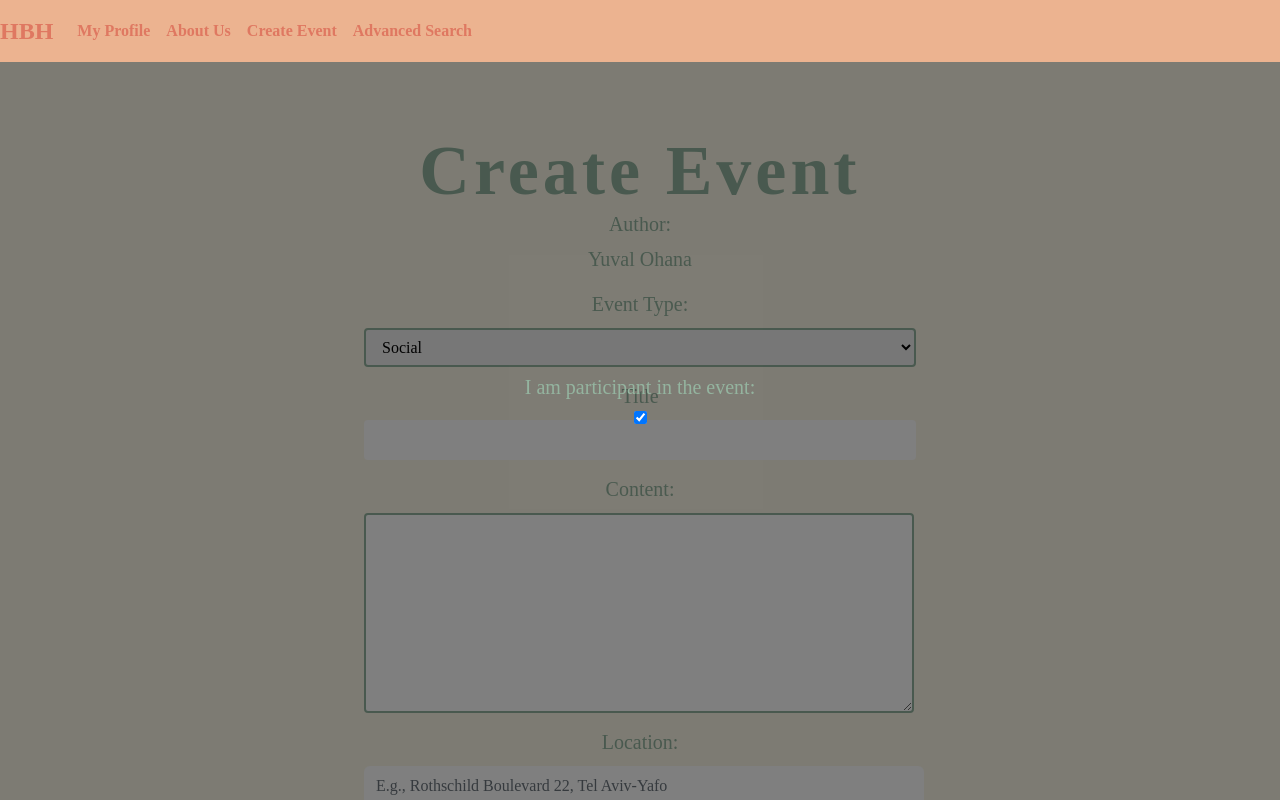
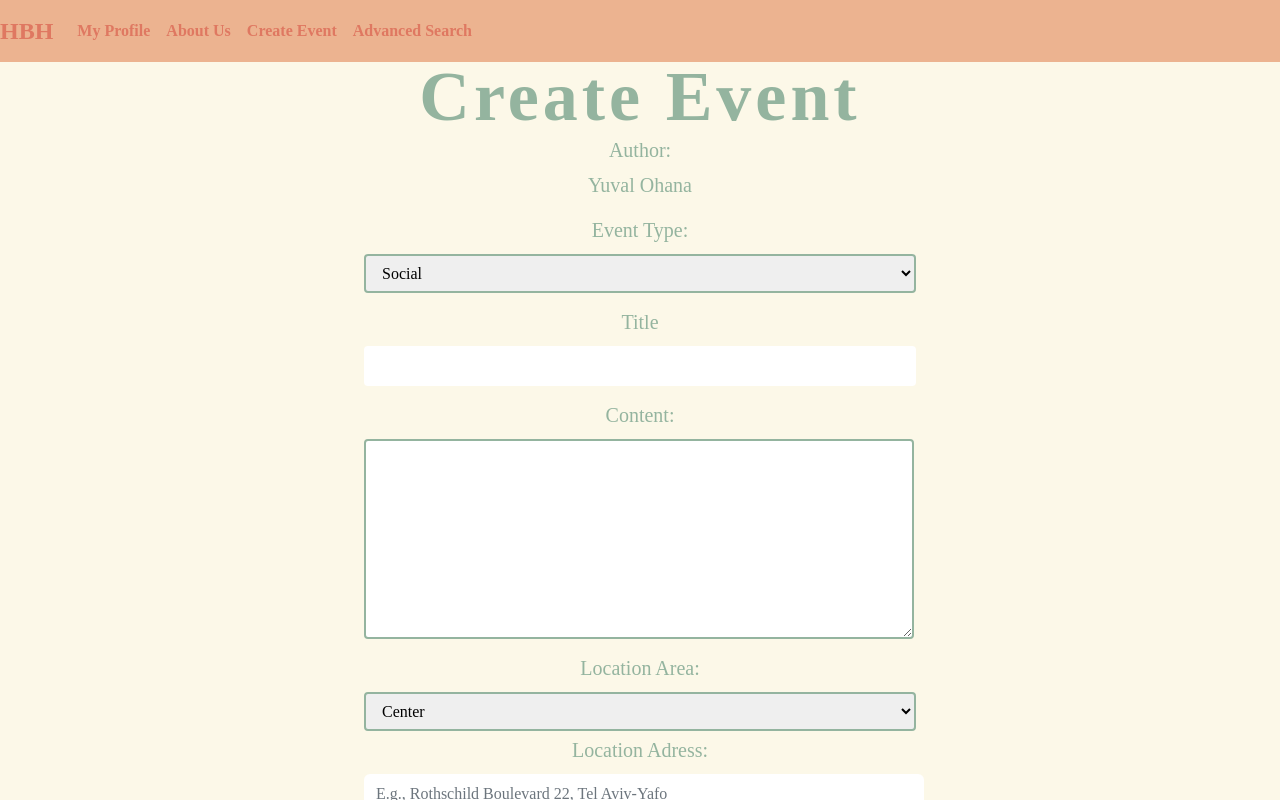
Before and after one commit to hilaezra/handbyhandpro, a React (Vite) app in the folder handbyhand.client/: page /createevent in a window 1280 px wide. Shown: the top 800 px of the page. Built offline with nearby package versions, Linux system fonts and the light colour scheme.

Commit message:
finished location in client and fix css

```diff
--- a/handbyhand.client/src/components/CreateEventPage/CreateEventPage.jsx
+++ b/handbyhand.client/src/components/CreateEventPage/CreateEventPage.jsx
@@ -10,6 +10,7 @@
   const [eventType, setEventType] = useState('Social'); //set the first option as defult
   const [eventTitle, setEventTitle] = useState('');
   const [content, setContent] = useState('');
+  const [arealocation, setArealocation] = useState('Center'); //set the first option as defult
   const [location, setLocation] = useState('');
   const [startDate, setStartDate] = useState('');
   const [startTime, setStartTime] = useState('');
@@ -52,8 +53,12 @@
     setEndTime(event.target.value);
   };
 
+  const handleAreaChange = (event) => {
+    setArealocation(event.target.value);
+  }
+
   const handleLocationChange = (newLocation) => {
-    setUserLocation(newLocation);
+    setLocation(newLocation);
   };
 
   const handleCheckboxChange = () => {
@@ -72,6 +77,7 @@
            eventTitle: eventTitle,
            content: content,
            location: location,
+           arealocation: arealocation,
            startDate: startDate,
            startTime: startTime,
            endDate: endDate,
@@ -99,8 +105,8 @@
         <form>
           <div className="author form-group">
             <label className="textfield-lab" htmlFor="author">Author: </label>
+            {/* ////////TODO GET THE USER NAME FROM SERVER//////////// */}
             <label className="login-lab" htmlFor="author">Yuval Ohana</label>
-            {/* <label className="login-lab" htmlFor="author">{getConectedUser}</label> */}
           </div>
 
           <div className="event-type form-group">
@@ -123,8 +129,13 @@
           </div>
 
           <div className="event-title form-group">
-            <label className="textfield-lab" htmlFor="event-location">Location: </label>
-            {/* <input className="text-field" value={eventLocation} onChange={handleEventLocationChange} /> */}
+            <label className="textfield-lab" htmlFor="event-location">Location Area: </label>
+            <select className="text-field" value={arealocation} onChange={handleAreaChange}>
+              <option value="Center">Center</option>
+              <option value="North">North</option>
+              <option value="South">South</option>
+            </select>
+            <label className="textfield-lab" htmlFor="event-location">Location Adress: </label>
             <LocationInput className="text-field" onLocationChange={handleLocationChange}/>
           </div>
 
@@ -140,7 +151,7 @@
             <input className="text-field" type="time" id="time" value={endTime} onChange={handleEndTimeChange}/>
           </div>
 
-          <div className="participants form-group">
+          <div className="form-group">
             <label className="textfield-lab" htmlFor="password">I am participant in the event:</label>
             <input className="text-field" type="checkbox" checked={AuthorIsParticipant} onChange={handleCheckboxChange} />
           </div>
```
